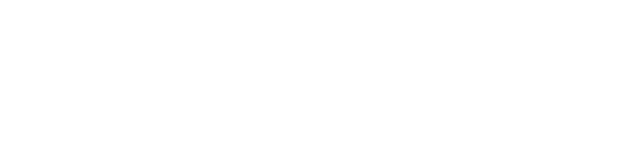
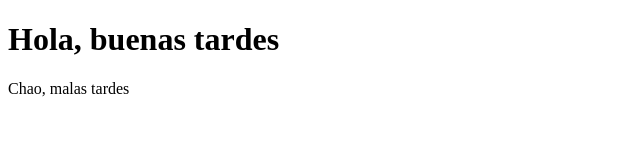
Before and after one commit to JuanMore89/GitHub-Pruebas, a plain HTML site: page index.html in a window 1280 px wide. Shown: the whole page, without its empty margins (0-640 px from the left). Drawn offline with Linux system fonts and the light colour scheme.

Commit message:
Actualiza el Index

```diff
--- a/index.html
+++ b/index.html
@@ -7,6 +7,8 @@
 </head>
 <body>
     <header></header>
+    <h1>Hola, buenas tardes</h1>
+        <p>Chao, malas tardes</p>
     <main></main>
     <footer></footer>
 </body>
```
